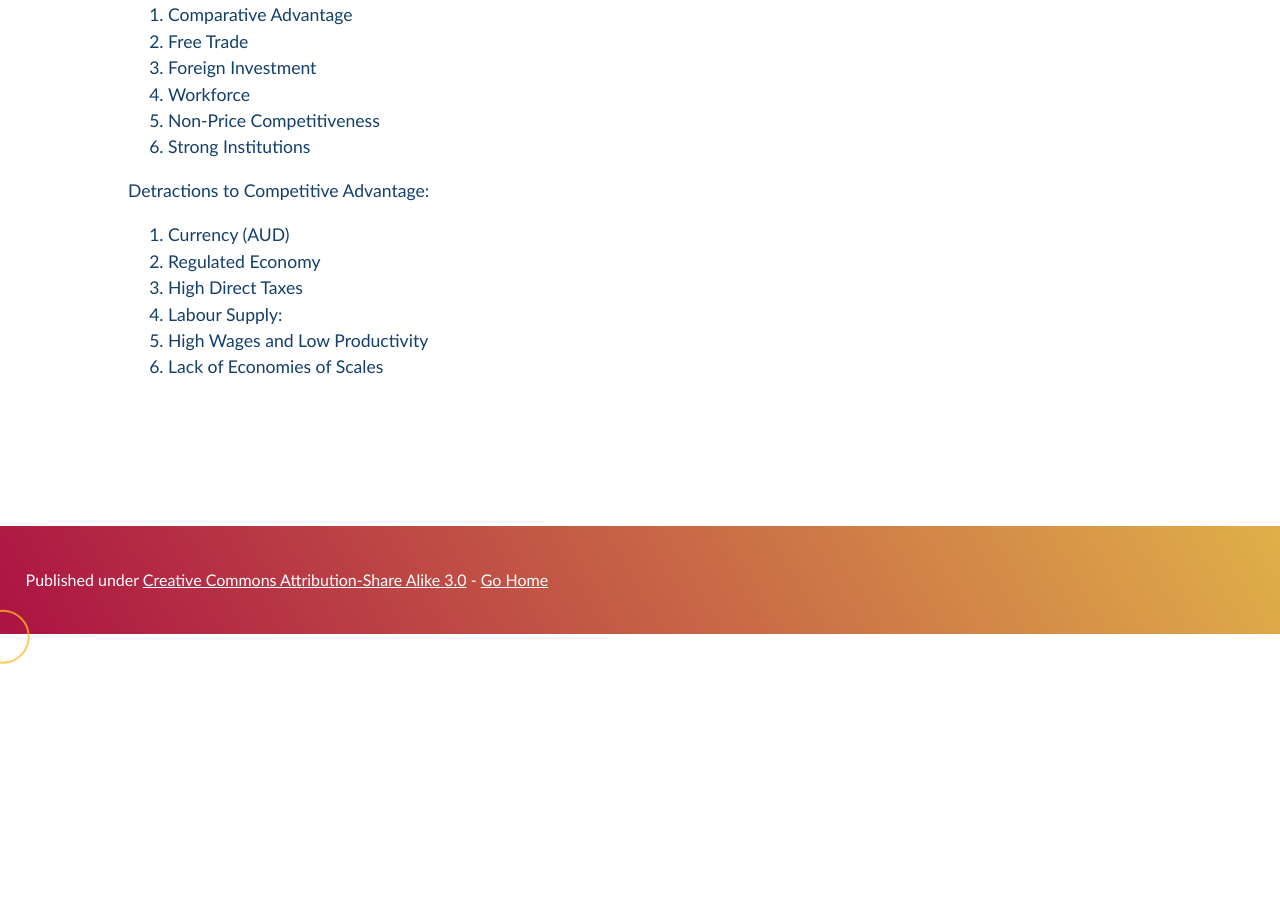
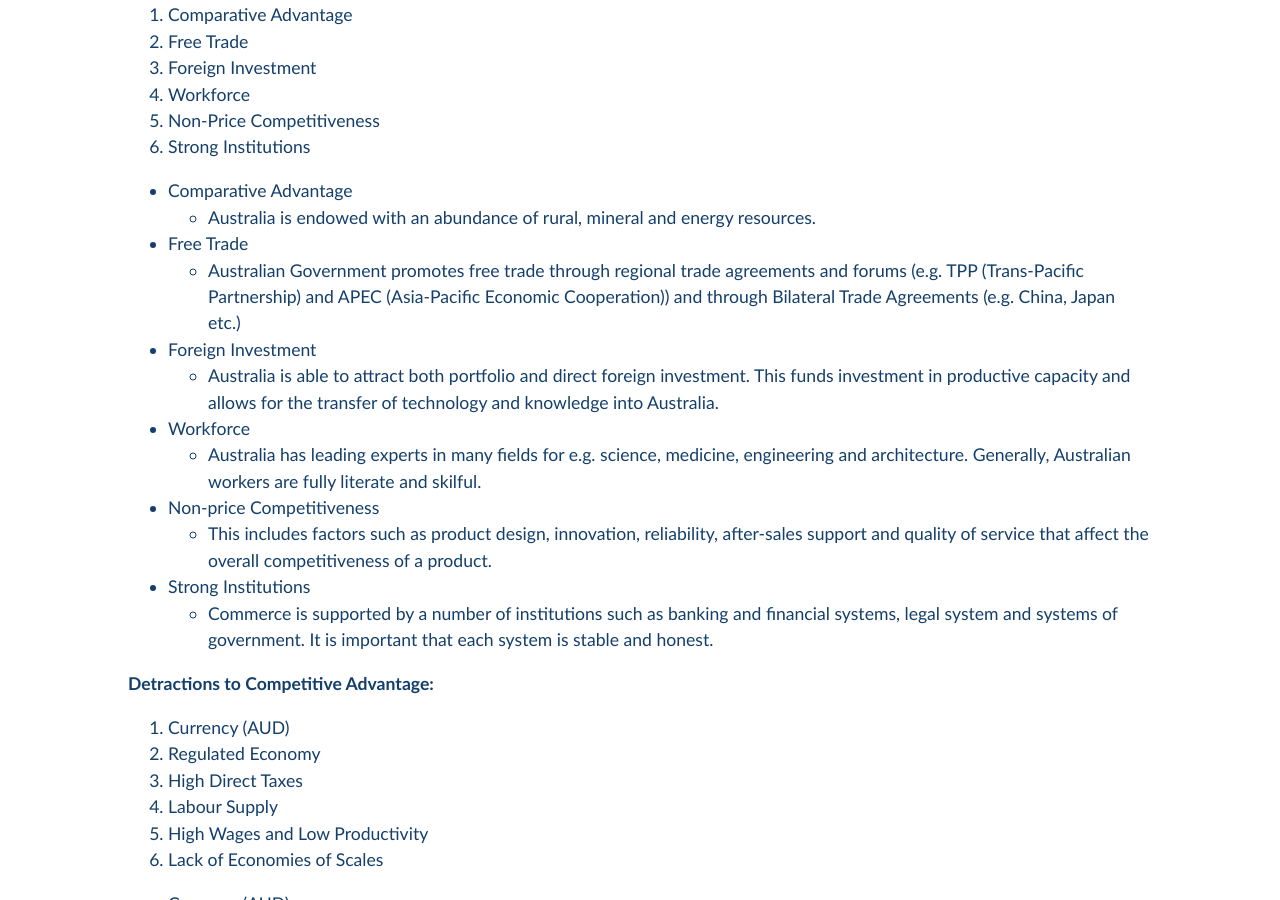
Before and after one commit to Pi-thagoras/the-chicken-pen, a Jekyll site: the page built from economics/Australias-International-Trade.md, in a window 1280 px wide and 900 px high, scrolled down 4083 px. Built offline with Jekyll 4.4.1, drawn with Linux system fonts in a browser that asks for light colours; before the commit the page ends 4746 px from its top, so only the background shows below that; some of the changed text lies outside the part shown.

Commit message:
Back in Business

```diff
--- a/economics/Australias-International-Trade.md
+++ b/economics/Australias-International-Trade.md
@@ -1,7 +1,7 @@
 ---
 title: Australia's International Trade
 ---
-Do not study globalization or international interdependence since these were taken out of the course
+\*\*\****Do not study globalization or international interdependence since these were taken out of the course***\*\*\*
 ## Trade
 
 Four trends that have affected the relationship between trade and development since the start of the millennium.
@@ -31,7 +31,7 @@ Trade Patterns refers to the composition and direction of goods and services a c
 **Direction:** Refers to the export destination and the origin of imports in terms of countries or groups of countries
 
 
-The **direction** of Australia's is reflected in its close proximity of the Asia Pacific region, while the **composition** of its trade reflects the nation's natural resource wealth.
+The **direction** of Australia's trade is reflected in its close proximity of the Asia Pacific region, while the **composition** of its trade reflects the nation's natural resource wealth.
 - Australia is very abundant in its natural resources
 
 Trade Intensity measures an economy's integration with the world economy. A higher trade intensity means an economy is more susceptible to external shocks in the world economy.
@@ -133,7 +133,7 @@ Australia has a comparative advantage in the supply of food crops and livestock.
 Historically Australia's trade pattern has reflected comparative advantage
 - But as a result of globalization and the freer movement of resources, financial capital, technology, competitive advantage has become much more important.
 
-Contribution to Competitive Advantage
+**Contribution to Competitive Advantage**
 1. Comparative Advantage
 2. Free Trade
 3. Foreign Investment
@@ -141,10 +141,37 @@ Contribution to Competitive Advantage
 5. Non-Price Competitiveness
 6. Strong Institutions
 
-Detractions to Competitive Advantage:
+- Comparative Advantage
+	- Australia is endowed with an abundance of rural, mineral and energy resources.
+- Free Trade
+	- Australian Government promotes free trade through regional trade agreements and forums (e.g. TPP (Trans-Pacific Partnership) and APEC (Asia-Pacific Economic Cooperation)) and through Bilateral Trade Agreements (e.g. China, Japan etc.)
+- Foreign Investment
+	- Australia is able to attract both portfolio and direct foreign investment. This funds investment in productive capacity and allows for the transfer of technology and knowledge into Australia.
+- Workforce
+	- Australia has leading experts in many fields for e.g. science, medicine, engineering and architecture. Generally, Australian workers are fully literate and skilful.
+- Non-price Competitiveness
+	- This includes factors such as product design, innovation, reliability, after-sales support and quality of service that affect the overall competitiveness of a product.
+- Strong Institutions
+	- Commerce is supported by a number of institutions such as banking and financial systems, legal system and systems of government. It is important that each system is stable and honest.
+
+
+**Detractions to Competitive Advantage:**
 1. Currency (AUD)
 2. Regulated Economy
 3. High Direct Taxes
-4. Labour Supply:
+4. Labour Supply
 5. High Wages and Low Productivity
 6. Lack of Economies of Scales
+
+- Currency (AUD)
+	- Commodity prices are less stable than manufacturing prices, hence greater movement. Instability can create uncertainty and reduce business confidence.
+- Regulated Economy
+	- Higher regulations mean more costs for businesses/producers within Australia. Regulations include Occupational Health and Safety, environmental, native title, employment, parental leave etc.
+- High Direct Taxes
+	- Company tax and income tax. Some international firms may be benefited against domestic firms by circumventing these direct taxes.
+- Labour Supply
+	- Unlike South –East Asian countries, Australia does not have access to a large low cost labour supply suited to volume production of manufacturing products.
+- High Wages and Low Productivity
+	- High wages can be justified if there is high productivity as well. However in Australia productivity growth has remained relatively low as support for economic reform policies has faltered.
+- Lack of Economies of Scales
+	- Australia has a relatively small domestic market compared to other countries. Our producers operate at a disadvantage compared to those in countries where economies of scale are achieved through large-scale manufacturers.
```
Also changed, not shown: economics/Economics-Notes.md (+1 -1 lines), economics/Free-Trade-and-Protection.md (+10 -5 lines).
